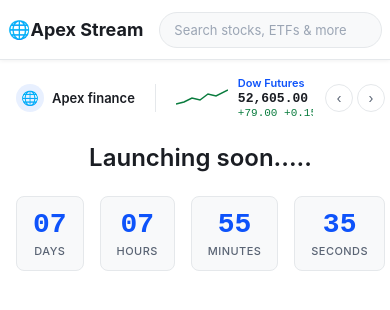
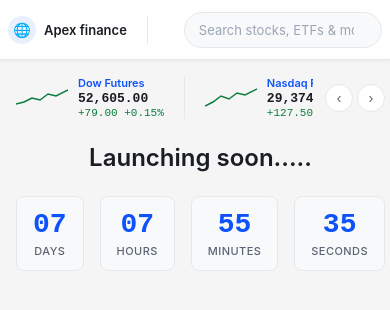
Before and after one commit to agarwalsvivek/apex-live-ticker, a React (Vite) app in the folder apps/web/: page / in a window 390 px wide. Shown: the top 310 px of the page. Built offline with nearby package versions, Linux system fonts and the light colour scheme.

Commit message:
added html formatter

```diff
--- a/apps/web/public/equity.css
+++ b/apps/web/public/equity.css
@@ -48,10 +48,28 @@ body {
 }
 
 .header-title {
-  font-size: 18px;
-  font-weight: 700;
+  display: flex;
+  align-items: center;
+  gap: 8px;
+  font-size: 13px;
+  font-weight: 600;
   color: var(--text-pri);
   white-space: nowrap;
+  padding-right: 20px;
+  border-right: 1px solid var(--border);
+  margin-right: 20px;
+  flex-shrink: 0;
+}
+
+.header-title .icon {
+  width: 28px;
+  height: 28px;
+  border-radius: 50%;
+  background: #e8f0ff;
+  display: flex;
+  align-items: center;
+  justify-content: center;
+  font-size: 14px;
 }
 
 .header-search {
@@ -87,31 +105,6 @@ body {
   align-items: center;
   gap: 0;
   overflow: hidden;
-}
-
-.ticker-market-label {
-  display: flex;
-  align-items: center;
-  gap: 8px;
-  font-size: 13px;
-  font-weight: 600;
-  color: var(--text-pri);
-  white-space: nowrap;
-  padding-right: 20px;
-  border-right: 1px solid var(--border);
-  margin-right: 20px;
-  flex-shrink: 0;
-}
-
-.ticker-market-label .icon {
-  width: 28px;
-  height: 28px;
-  border-radius: 50%;
-  background: #e8f0ff;
-  display: flex;
-  align-items: center;
-  justify-content: center;
-  font-size: 14px;
 }
 
 .ticker-list {
--- a/apps/web/src/app/app.css
+++ b/apps/web/src/app/app.css
@@ -48,10 +48,28 @@ body {
 }
 
 .header-title {
-  font-size: 18px;
-  font-weight: 700;
+  display: flex;
+  align-items: center;
+  gap: 8px;
+  font-size: 13px;
+  font-weight: 600;
   color: var(--text-pri);
   white-space: nowrap;
+  padding-right: 20px;
+  border-right: 1px solid var(--border);
+  margin-right: 20px;
+  flex-shrink: 0;
+}
+
+.header-title .icon {
+  width: 28px;
+  height: 28px;
+  border-radius: 50%;
+  background: #e8f0ff;
+  display: flex;
+  align-items: center;
+  justify-content: center;
+  font-size: 14px;
 }
 
 .header-search {
@@ -87,31 +105,6 @@ body {
   align-items: center;
   gap: 0;
   overflow: hidden;
-}
-
-.ticker-market-label {
-  display: flex;
-  align-items: center;
-  gap: 8px;
-  font-size: 13px;
-  font-weight: 600;
-  color: var(--text-pri);
-  white-space: nowrap;
-  padding-right: 20px;
-  border-right: 1px solid var(--border);
-  margin-right: 20px;
-  flex-shrink: 0;
-}
-
-.ticker-market-label .icon {
-  width: 28px;
-  height: 28px;
-  border-radius: 50%;
-  background: #e8f0ff;
-  display: flex;
-  align-items: center;
-  justify-content: center;
-  font-size: 14px;
 }
 
 .ticker-list {
@@ -221,6 +214,7 @@ body {
   min-height: 100vh;
   display: flex;
   flex-direction: column;
+  background-color: #f5f5f5;
 }
 
 a {
@@ -232,12 +226,21 @@ button {
   font-family: inherit;
 }
 
-@media (max-width: 768px) {
-  .app-title {
-    font-size: 1.5rem;
+
+/* ── RESPONSIVE ── */
+@media (max-width: 900px) {
+  .page {
+    flex-direction: column;
   }
-
-  .header-content {
-    padding: 0 16px;
+  .side-col {
+    width: 100%;
+  }
+  .ticker-item:nth-child(n + 5) {
+    display: none;
   }
 }
+@media (max-width: 600px) {
+  .ticker-item:nth-child(n + 3) {
+    display: none;
+  }
+}
--- a/apps/web/src/app/components/header/index.tsx
+++ b/apps/web/src/app/components/header/index.tsx
@@ -5,7 +5,7 @@ const Header = () => {
         <span className="icon" role="img" aria-label="Global markets">
           🌐
         </span>
-        Apex Stream
+        Apex finance
       </div>
       <div className="header-search">
         <input type="search" placeholder="Search stocks, ETFs & more" />
--- a/apps/web/src/app/components/ticker-list/index.tsx
+++ b/apps/web/src/app/components/ticker-list/index.tsx
@@ -61,12 +61,6 @@ const SPARK_COLOR: Record<TickerDirection, string> = {
 const TickerList = () => {
   return (
     <div className="ticker-bar">
-      <div className="ticker-market-label">
-        <span className="icon" role="img" aria-label="Global markets">
-          🌐
-        </span>
-        Apex finance
-      </div>
       <div className="ticker-list">
         {TICKERS.map((ticker) => (
           <div className="ticker-item" key={ticker.name}>
--- a/apps/web/src/styles.css
+++ b/apps/web/src/styles.css
@@ -1,10 +1,4 @@
 /* Global styles for the web application */
-
-* {
-  margin: 0;
-  padding: 0;
-  box-sizing: border-box;
-}
 
 html,
 body {
```
Also changed, not shown: apps/web/public/equity.html (+4 -6 lines).
